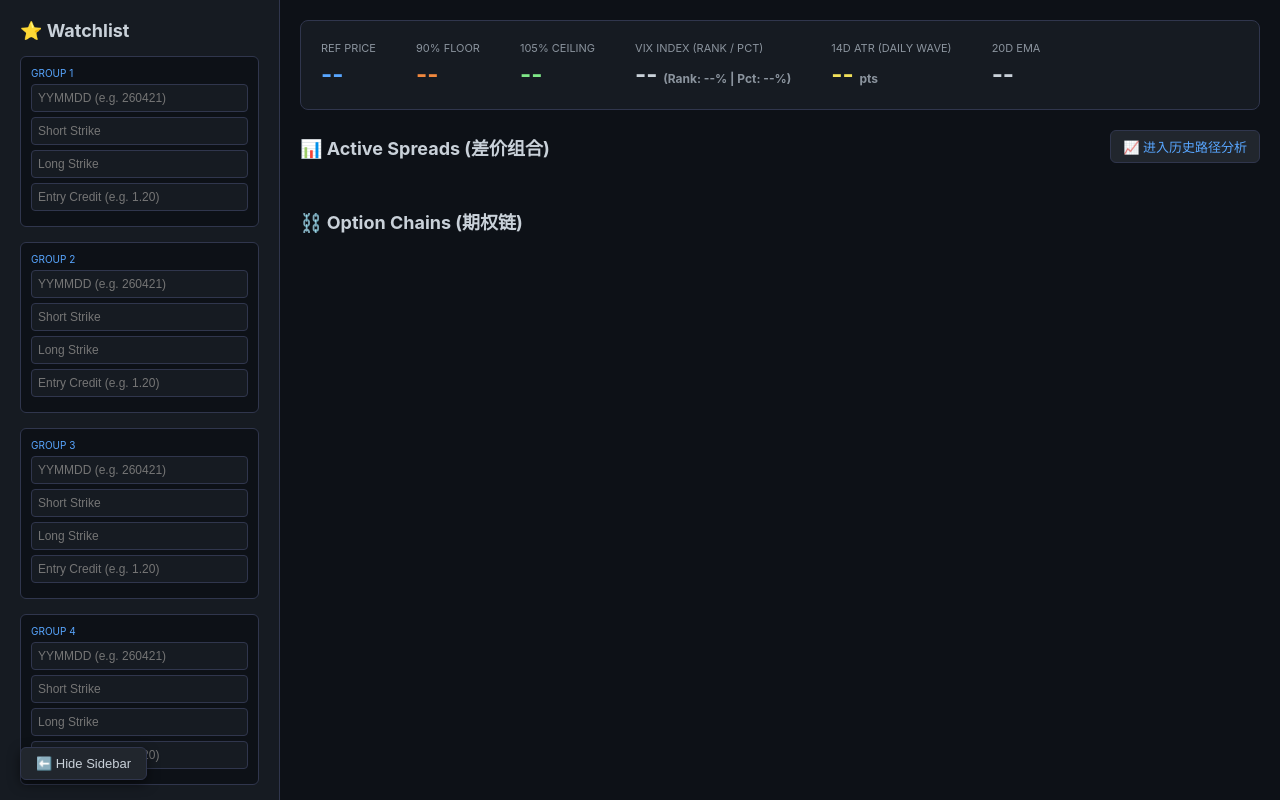
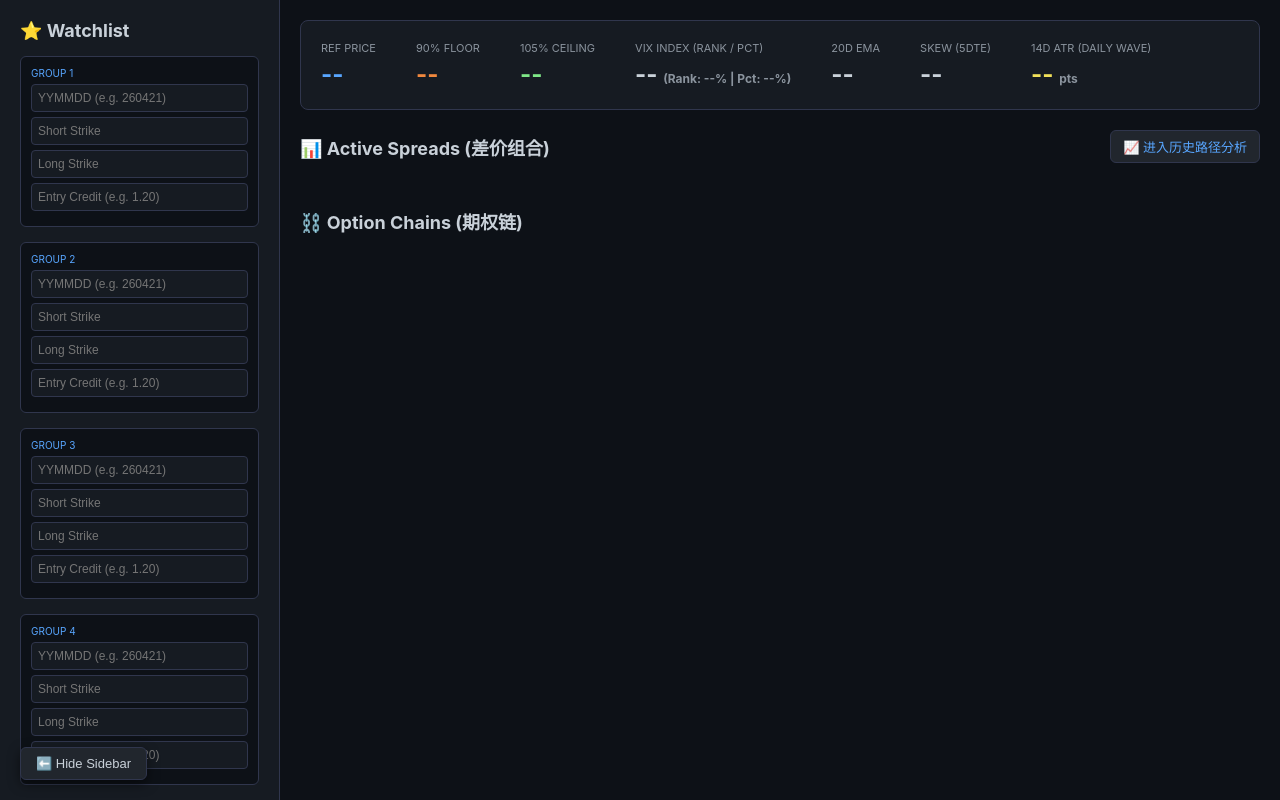
Before and after one commit to binghuodao/xsp, a Flask app: page / in a window 1280 px wide. Run offline with Flask 3, Linux system fonts and the light colour scheme.

Commit message:
SKEW, ATR移到最后

```diff
--- a/app.py
+++ b/app.py
@@ -63,6 +63,7 @@ historical_stats = {
     "vix_percentile": 0.0,
     "atr_14": 5.0,  # 默认值
     "ema_20": 0.0,  # 默认值
+    "skew": 0.0,    # 默认值
     "last_updated": 0
 }
 
@@ -256,7 +257,7 @@ def update_historical_data():
             historical_stats["ema_20"] = float(ema_20)
 
         historical_stats["last_updated"] = now_ts
-        print(f"✅ Historical data updated: VIX={historical_stats['vix']:.2f} (Rank={historical_stats['vix_rank']:.1f}%, Percentile={historical_stats['vix_percentile']:.1f}%), ATR_14={historical_stats['atr_14']:.2f}, EMA_20={historical_stats['ema_20']:.2f}")
+        print(f"✅ Historical data updated: VIX={historical_stats['vix']:.2f} (Rank={historical_stats['vix_rank']:.1f}%, Percentile={historical_stats['vix_percentile']:.1f}%), ATR_14={historical_stats['atr_14']:.2f}, EMA_20={historical_stats['ema_20']:.2f}, SKEW={historical_stats['skew']:.2f}")
     except Exception as e:
         print(f"⚠️ Failed to update historical data: {e}")
 
@@ -305,6 +306,7 @@ def format_row(row):
     gamma = float(row.get('option_gamma') or 0.0)
     theta = float(row.get('option_theta') or 0.0)
     vega = float(row.get('option_vega') or 0.0)
+    iv = float(row.get('option_implied_volatility') or 0.0)
 
     # 过滤逻辑 (Put 看负 Delta, Call 看正 Delta)
     # 如果刚开盘 Delta 还没算出来，可以先注释掉这两行
@@ -328,7 +330,7 @@ def format_row(row):
                 continue
     result = {
         'symbol': symbol, 'strike': strike, 'expiry': expiry, 'opt_type': opt_type,
-        'bid': bid, 'ask': ask, 'mid': mid, 'delta': delta, 'gamma': gamma, 'theta': theta, 'vega': vega, 'is_watched': is_watched
+        'bid': bid, 'ask': ask, 'mid': mid, 'delta': delta, 'gamma': gamma, 'theta': theta, 'vega': vega, 'iv': iv, 'is_watched': is_watched
     }
     return result
 
@@ -389,10 +391,67 @@ def generate_xsp_symbols(current_price, floor_price, ceiling_price):
                 if strike in opt_chain.calls['strike'].values:
                     symbols.append(f"US.XSP{ds}C{int(strike * 1000)}")
 
+        # Force-add ATM option(s) for SKEW calculation
+        atm_strike = round(current_price / 5) * 5
+        for t in ('P', 'C'):
+            sym = f"US.XSP{ds}{t}{int(atm_strike * 1000)}"
+            if sym not in symbols:
+                symbols.append(sym)
+
         if len(symbols) >= 399: break
 
     print(f"📊 Generated {len(symbols)} total contracts (Puts & Calls)")
     return symbols[:399]
+
+
+def calc_skew_from_options():
+    """Calculate SKEW = 4% deep Put IV - ATM IV using cached Moomoo option data.
+    Finds the expiry closest to 5 trading days out.
+    """
+    global latest_data, historical_stats
+    price = latest_data["index"].get("price", 0)
+    if price <= 0:
+        return
+
+    today = datetime.now(ET_TZ).date()
+    options = latest_data["options"]
+
+    # Gather unique expiry dates from cached options, pick the 5th
+    expiries = sorted(set(
+        datetime.strptime(opt['expiry'], '%Y-%m-%d').date()
+        for opt in options.values()
+    ))
+    future_expiries = [e for e in expiries if e > today]
+    if len(future_expiries) < 5:
+        return
+    expiry_str = future_expiries[4].strftime('%Y-%m-%d')  # 5th = index 4
+
+    # Filter options for this expiry
+    exp_opts = [opt for opt in options.values() if opt['expiry'] == expiry_str]
+
+    # Find ATM strike (closest to current price)
+    strikes = sorted(set(opt['strike'] for opt in exp_opts))
+    if not strikes:
+        return
+    atm_strike = min(strikes, key=lambda s: abs(s - price))
+    atm_put = next((opt for opt in exp_opts if opt['strike'] == atm_strike and opt['opt_type'] == 'P'), None)
+
+    if not atm_put or atm_put['iv'] <= 0:
+        return
+
+    # Find 4% deep OTM put
+    deep_target = price * 0.96
+    puts = [opt for opt in exp_opts if opt['opt_type'] == 'P']
+    if not puts:
+        return
+    deep_put = min(puts, key=lambda p: abs(p['strike'] - deep_target))
+    if deep_put['iv'] <= 0:
+        return
+
+    skew_val = (deep_put['iv'] - atm_put['iv'])  # in decimal (0.15 = 15 points)
+
+    historical_stats["skew"] = round(skew_val, 1)
+    latest_data["index"]["skew"] = historical_stats["skew"]
 
 def start_moomoo():
     global latest_data
@@ -414,7 +473,8 @@ def start_moomoo():
                         "vix_rank": historical_stats["vix_rank"],
                         "vix_percentile": historical_stats["vix_percentile"],
                         "atr_14": historical_stats["atr_14"],
-                        "ema_20": historical_stats["ema_20"]
+                        "ema_20": historical_stats["ema_20"],
+                        "skew": historical_stats["skew"]
                     }
                 socketio.emit('index_update', latest_data["index"])
 
@@ -483,7 +543,8 @@ def start_moomoo():
                                 "vix_rank": historical_stats["vix_rank"],
                                 "vix_percentile": historical_stats["vix_percentile"],
                                 "atr_14": historical_stats["atr_14"],
-                                "ema_20": historical_stats["ema_20"]
+                                "ema_20": historical_stats["ema_20"],
+                                "skew": historical_stats["skew"]
                             }
                             socketio.emit('index_update', latest_data["index"])
 
@@ -493,8 +554,9 @@ def start_moomoo():
                             if not item:
                                 continue
                             delta = float(row.get('option_delta') or 0.0)
-                            # Bypass delta filter if option is watched
-                            if (delta >= -0.15 and delta <= 0.15) or item['is_watched']:
+                            # Bypass delta filter if option is watched or ATM
+                            is_atm = current_price > 0 and abs(item['strike'] - current_price) <= 2.5
+                            if (delta >= -0.15 and delta <= 0.15) or item['is_watched'] or is_atm:
                                 latest_data["options"][row['code']] = item
                                 updated_symbols.append(row['code'])
                             else:
@@ -690,7 +752,11 @@ def start_moomoo():
                 else:
                     print(f"⚠️ API 请求未返回数据: {data}")
 
-                # 3. 控制频率
+                # 4. 从现有 Moomoo 期权链计算 SKEW 并更新显示
+                calc_skew_from_options()
+                socketio.emit('index_update', latest_data["index"])
+
+                # 5. 控制频率
                 log_premium_snapshot()
                 time.sleep(REFRESH_INTERVAL)
 
--- a/templates/index.html
+++ b/templates/index.html
@@ -367,12 +367,16 @@
                 <span id="p-vix" class="val" style="color:#c9d1d9">-- <span style="font-size:12px; color:#8b949e">(Rank: --% | Pct: --%)</span></span>
             </div>
             <div class="stat">
+                <span class="label">20D EMA</span>
+                <span id="p-ema" class="val" style="color:#c9d1d9">--</span>
+            </div>
+            <div class="stat">
+                <span class="label">SKEW (5DTE)</span>
+                <span id="p-skew" class="val" style="color:#c9d1d9">--</span>
+            </div>
+            <div class="stat">
                 <span class="label">14D ATR (Daily Wave)</span>
                 <span id="p-atr" class="val" style="color:#f1e05a">-- <span style="font-size:12px; color:#8b949e">pts</span></span>
-            </div>
-            <div class="stat">
-                <span class="label">20D EMA</span>
-                <span id="p-ema" class="val" style="color:#c9d1d9">--</span>
             </div>
         </div>
 
@@ -455,6 +459,11 @@
                 const emaColor = d.price >= d.ema_20 ? 'var(--green)' : '#f0883e';
                 document.getElementById('p-ema').innerHTML = `${d.ema_20.toFixed(2)} <span style="font-size:12px; color:#8b949e">(${d.price >= d.ema_20 ? 'Price Above' : 'Price Below'})</span>`;
                 document.getElementById('p-ema').style.color = emaColor;
+            }
+            if (d.skew !== undefined) {
+                const skewColor = d.skew > 15 ? 'var(--red)' : 'var(--green)';
+                document.getElementById('p-skew').innerHTML = `${d.skew.toFixed(1)} <span style="font-size:12px; color:#8b949e">pts</span>`;
+                document.getElementById('p-skew').style.color = skewColor;
             }
         });
 
```
